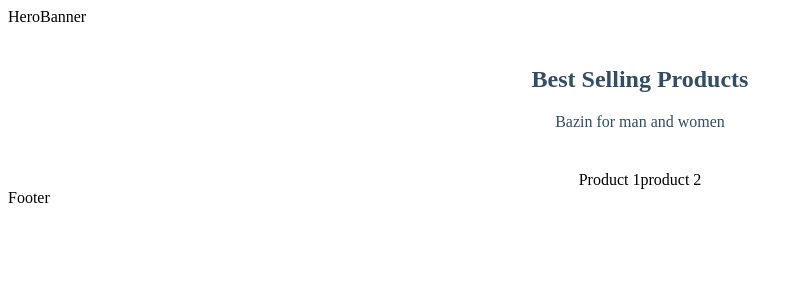
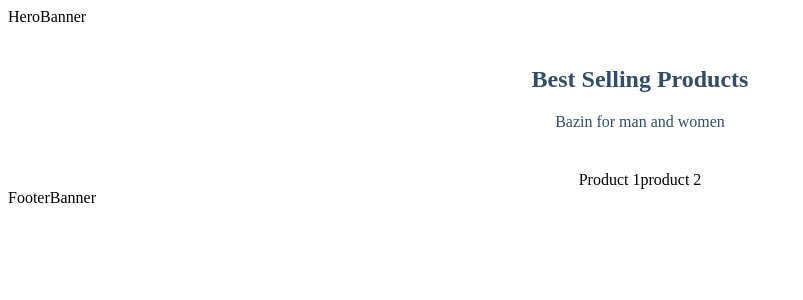
Before and after one commit to Abou2022/ecommerce, a Next.js app: page / in a window 1280 px wide. Shown: the top 300 px of the page, without its empty margins (0-803 px from the left). Built offline with nearby package versions, Linux system fonts and the light colour scheme.

Commit message:
bugg fixed with adding react

```diff
--- a/package.json
+++ b/package.json
@@ -18,5 +18,8 @@
     "react": "18.2.0",
     "react-dom": "18.2.0",
     "typescript": "4.9.5"
+  },
+  "devDependencies": {
+    "@babel/preset-react": "^7.18.6"
   }
 }
--- a/pages/_app.js
+++ b/pages/_app.js
@@ -1,5 +1,6 @@
 import "@/styles/globals.css";
 // import "../styles/globals.css";
+import React from "react";
 
 export default function App({ Component, pageProps }) {
   return <Component {...pageProps} />;
--- a/pages/_document.js
+++ b/pages/_document.js
@@ -1,4 +1,5 @@
 import { Html, Head, Main, NextScript } from "next/document";
+import React from "react";
 
 export default function Document() {
   return (
--- a/pages/index.js
+++ b/pages/index.js
@@ -1,9 +1,10 @@
 import React from "react";
+import { Product, FooterBanner, HeroBanner } from "@/components";
 
 const Home = () => {
   return (
     <>
-      HeroBanner
+      <HeroBanner />
       <div className="products-heading">
         <h2>Best Selling Products</h2>
         <p>Bazin for man and women</p>
@@ -11,7 +12,7 @@ const Home = () => {
       <div className="products-container">
         {["Product 1", "product 2"].map((product) => product)}
       </div>
-      Footer
+      <FooterBanner />
     </>
   );
 };
```
Also changed, not shown: .babelrc, 1 other file (tests, documents, lock files or other folders).
